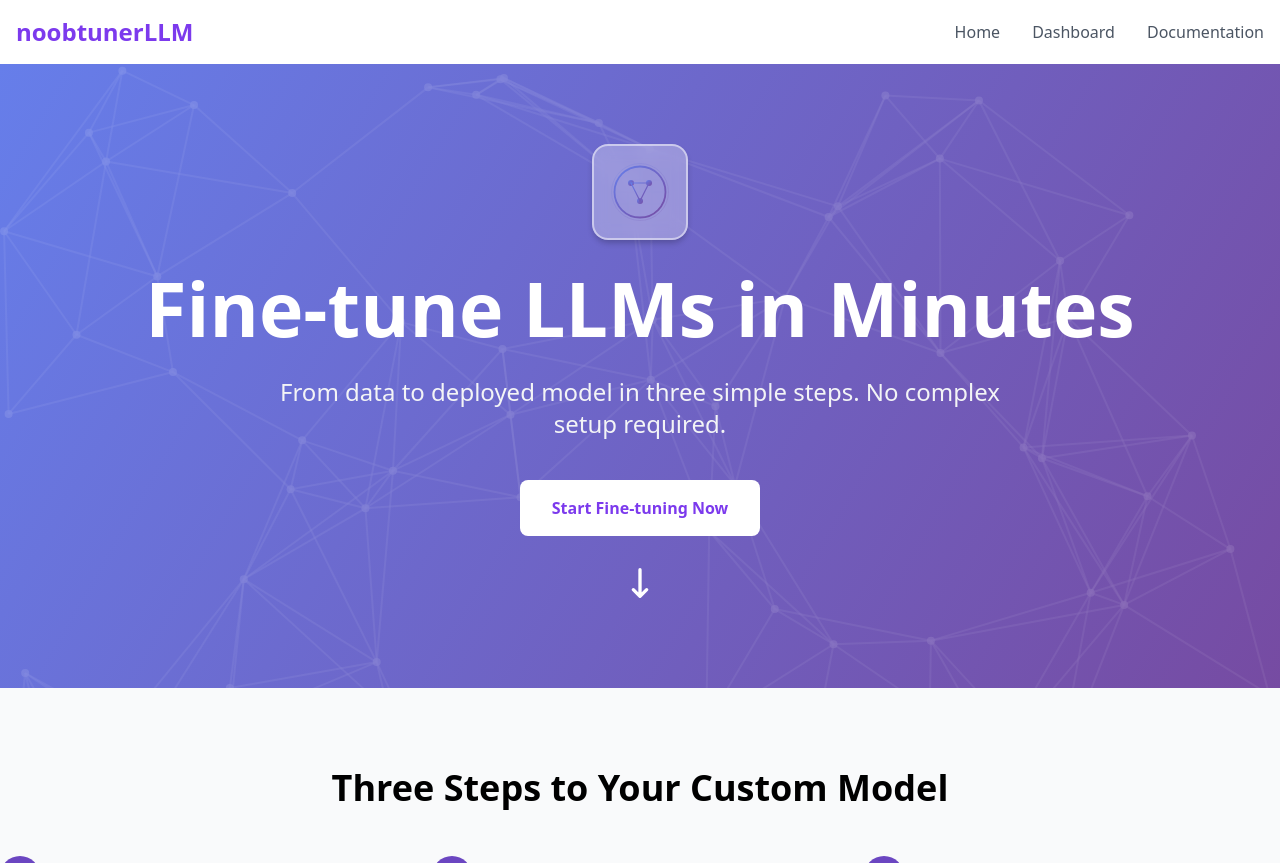
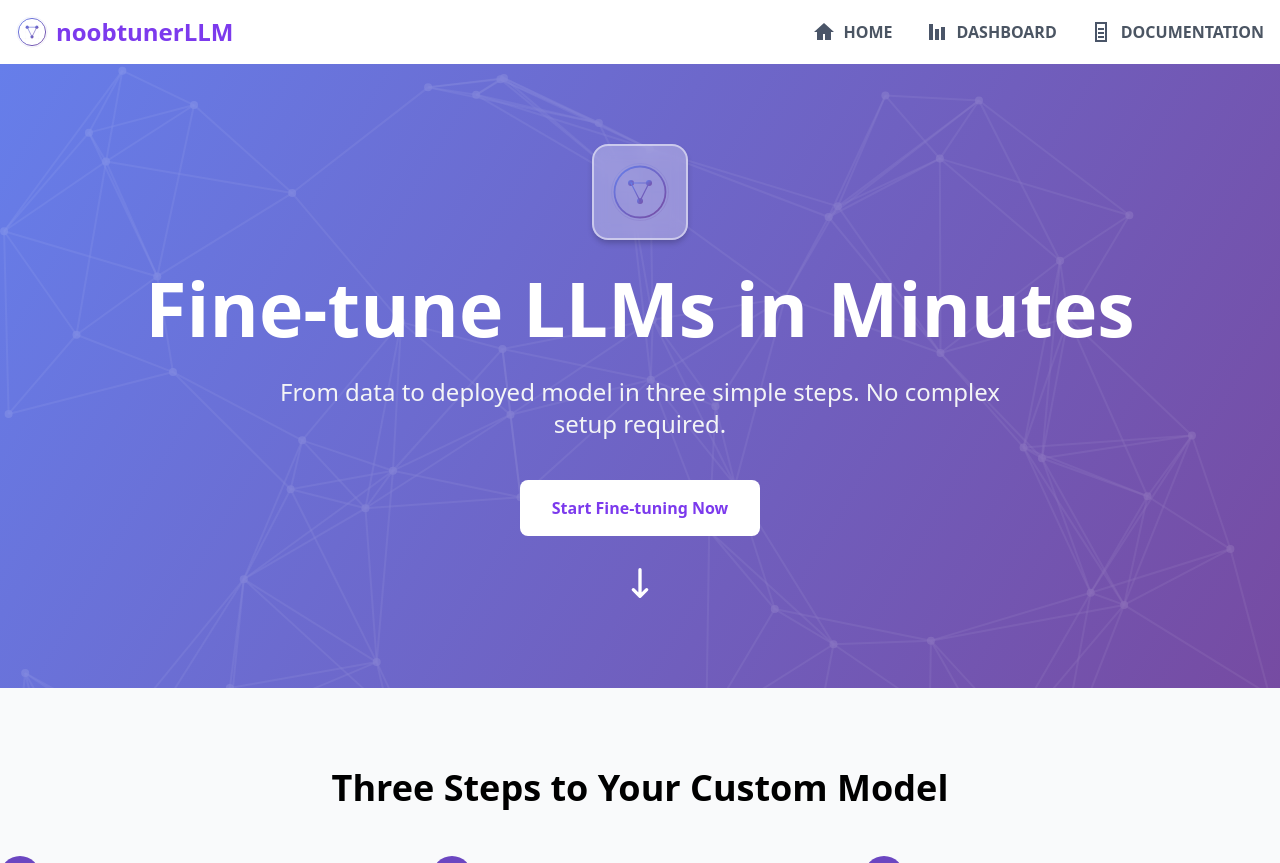
Before and after one commit to noobtunerLLM/noobtunerLLM, a FastAPI app: page / in a window 1280 px wide. Shown: the top 863 px of the page. Run offline with FastAPI, Linux system fonts and the light colour scheme.

Commit message:
Modified Templates folder

```diff
--- a/templates/base.html
+++ b/templates/base.html
@@ -1,6 +1,3 @@
-<!-- templates/base.html -->
-
-
 <!DOCTYPE html>
 <html lang="en">
 <head>
@@ -18,12 +15,42 @@
         <div class="max-w-7xl mx-auto px-4">
             <div class="flex justify-between h-16">
                 <div class="flex items-center">
-                    <a href="/" class="text-2xl font-bold text-purple-600">noobtunerLLM</a>
+                    <a href="/" class="flex items-center">
+                        <img src="{{ url_for('static', path='/images/logo-svg.svg') }}" alt="Logo" class="h-8 w-8 mr-2">
+                        <span class="text-2xl font-bold text-purple-600">noobtunerLLM</span>
+                    </a>
                 </div>
                 <div class="flex items-center space-x-8">
-                    <a href="/" class="text-gray-600 hover:text-purple-600">Home</a>
-                    <a href="/dashboard" class="text-gray-600 hover:text-purple-600">Dashboard</a>
-                    <a href="#" class="text-gray-600 hover:text-purple-600">Documentation</a>
+                    <a href="/" class="text-gray-600 hover:text-purple-600 font-bold uppercase flex items-center">
+                        <span class="mr-2">
+                            <svg xmlns="http://www.w3.org/2000/svg" viewBox="0 0 24 24" width="24" height="24">
+                                <path d="M12 3L2 12h3v8h6v-6h2v6h6v-8h3L12 3z" fill="#4A5568"/>
+                              </svg>
+
+                        </span>
+                        Home
+                    </a>
+                    <a href="/dashboard" class="text-gray-600 hover:text-purple-600 font-bold uppercase flex items-center">
+                        <span class="mr-2">
+                            <svg xmlns="http://www.w3.org/2000/svg" viewBox="0 0 24 24" width="24" height="24">
+                                <rect x="4" y="4" width="4" height="16" fill="#4A5568"/>
+                                <rect x="10" y="9" width="4" height="11" fill="#4A5568"/>
+                                <rect x="16" y="7" width="4" height="13" fill="#4A5568"/>
+                              </svg>
+
+                        </span>
+                        Dashboard
+                    </a>
+                    <a href="#" class="text-gray-600 hover:text-purple-600 font-bold uppercase flex items-center">
+                        <span class="mr-2">
+                            <svg xmlns="http://www.w3.org/2000/svg" viewBox="0 0 24 24" width="24" height="24">
+                                <path d="M6 2h12v20H6V2zm2 2v16h8V4H8zm1 4h6v2H9V8zm0 4h6v2H9v-2zm0 4h6v2H9v-2z" fill="#4A5568"/>
+                              </svg>
+
+                        </span>
+                        Documentation
+                    </a>
+
                 </div>
             </div>
         </div>
--- a/templates/index.html
+++ b/templates/index.html
@@ -441,12 +441,7 @@
         <div class="grid grid-cols-1 md:grid-cols-4 gap-8">
             <!-- Logo and Tagline -->
             <div class="col-span-2 flex items-center space-x-3">
-                <svg class="h-10 w-10 text-purple-500" viewBox="0 0 100 100" fill="none">
-                    <circle cx="50" cy="50" r="45" stroke="currentColor" stroke-width="2"/>
-                    <path d="M30 50 L70 50" stroke="currentColor" stroke-width="2"/>
-                    <path d="M50 30 L50 70" stroke="currentColor" stroke-width="2"/>
-                    <circle cx="50" cy="50" r="10" fill="currentColor"/>
-                </svg>
+                <img src="{{ url_for('static', path='/images/logo-svg.svg') }}" alt="Logo" class="h-10 w-10 logo-dark">
                 <span class="text-2xl font-bold text-white">noobtunerLLM</span>
             </div>
 
```
